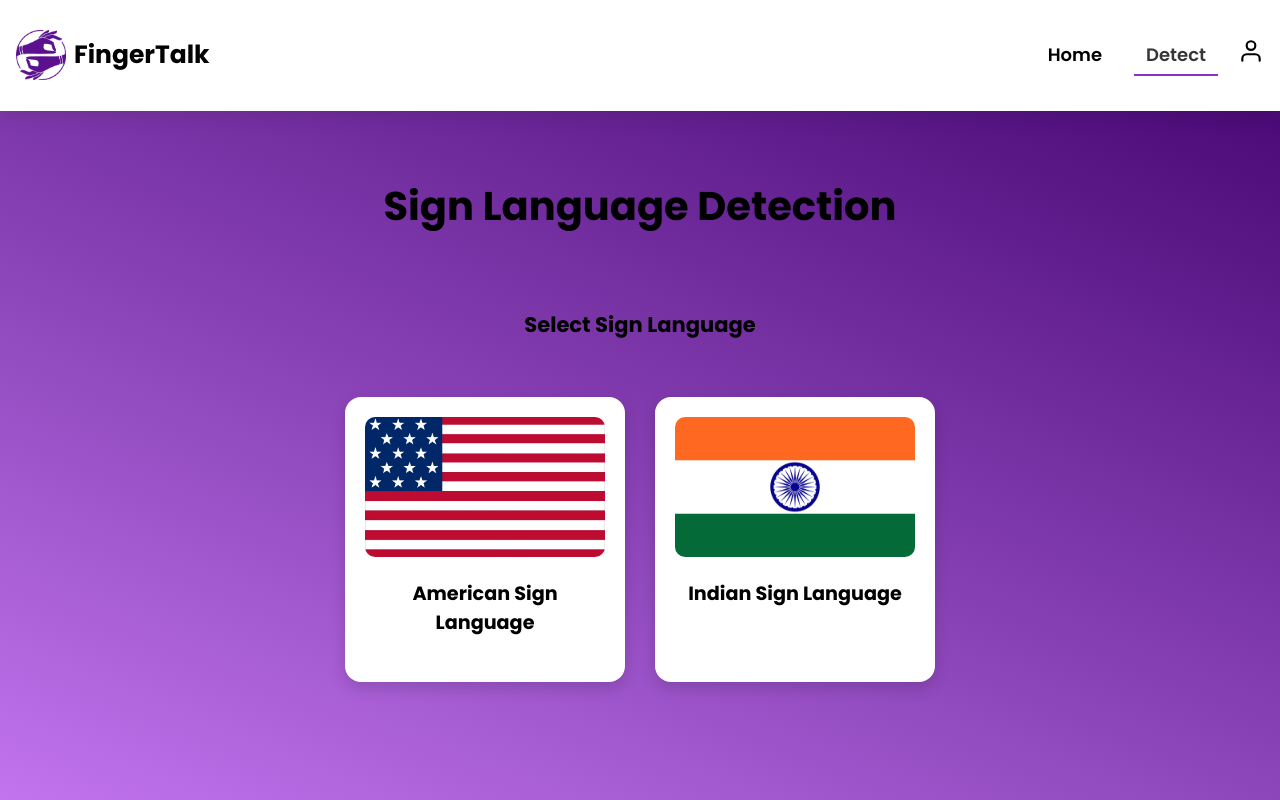
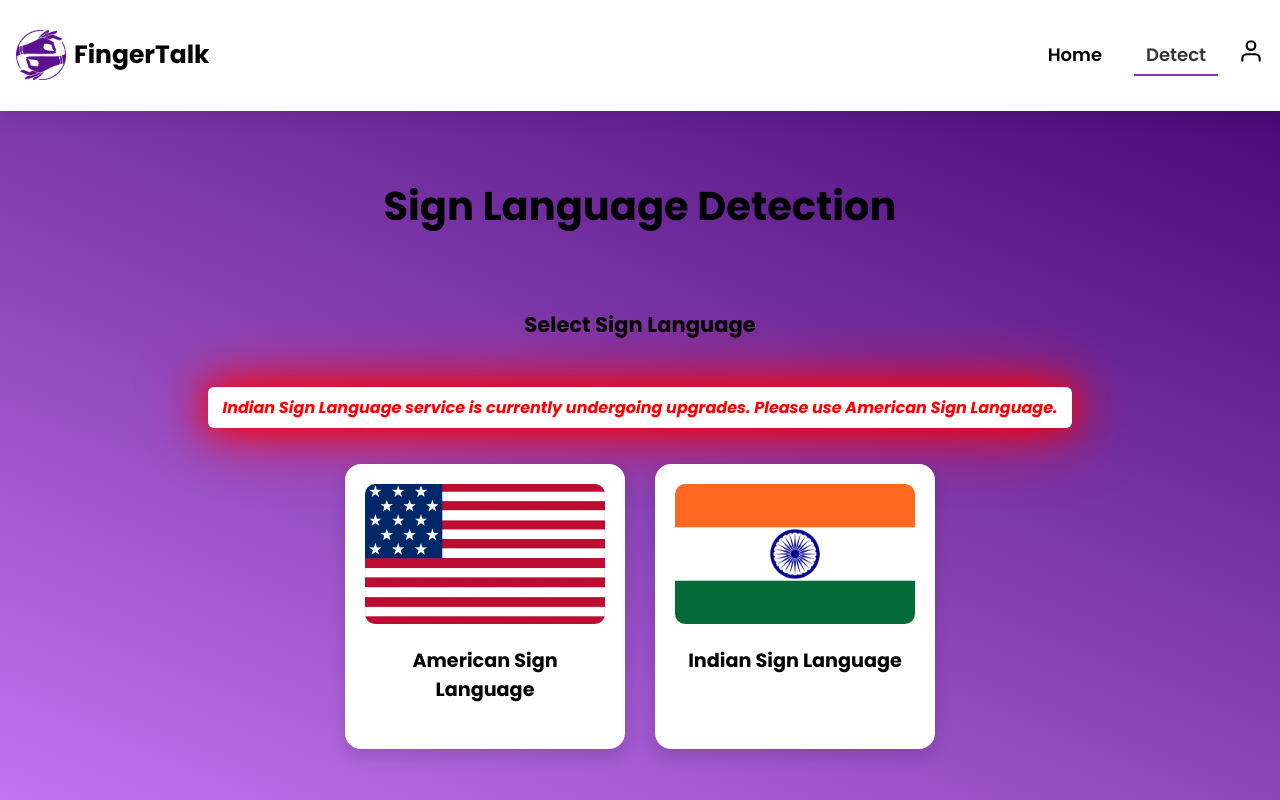
Before and after one commit to Viraj1923/sign-react-app, a React (Create React App) app: page /detect in a window 1280 px wide. Shown: the top 800 px of the page. Built offline with nearby package versions, Linux system fonts and the light colour scheme; no server answers; sample sign-in values are in the browser's storage.

Commit message:
maintainence notice

```diff
--- a/src/pages/detect/LanguageSelector.css
+++ b/src/pages/detect/LanguageSelector.css
@@ -38,3 +38,27 @@
   margin-top: 15px;
   font-size: 1.2rem; /* Bigger text */
 }
+
+.maintenance-notice {
+  background-color: white;
+  color: red;
+  font-weight: bold;
+  font-style: italic;
+  font-size: 1rem;
+  margin-top: 10px;
+  padding: 8px 14px;
+  border-radius: 6px;
+  text-align: center;
+  display: inline-block;
+  box-shadow: 0 0 15px rgba(255, 0, 0, 1);
+  animation: hardGlow 1.2s infinite alternate;
+}
+
+@keyframes hardGlow {
+  0% {
+    box-shadow: 0 0 15px rgba(255, 0, 0, 1), 0 0 30px rgba(255, 0, 0, 0.8);
+  }
+  100% {
+    box-shadow: 0 0 35px rgba(255, 0, 0, 1), 0 0 70px rgba(255, 0, 0, 1);
+  }
+}
--- a/src/pages/detect/LanguageSelector.jsx
+++ b/src/pages/detect/LanguageSelector.jsx
@@ -4,6 +4,9 @@ import "./LanguageSelector.css"; // Create this for styling
 const LanguageSelector = ({ onSelect }) => (
   <div className="selection-container">
     <h3>Select Sign Language</h3>
+    <label className="maintenance-notice">
+        Indian Sign Language service is currently undergoing upgrades. Please use American Sign Language.
+    </label>
     <div className="card-container">
       {/* American Sign Language */}
       <div className="lang-card" onClick={() => onSelect("asl")}>
@@ -24,6 +27,8 @@ const LanguageSelector = ({ onSelect }) => (
         />
         <h4>Indian Sign Language</h4>
       </div>
+
+
     </div>
   </div>
 );
```
